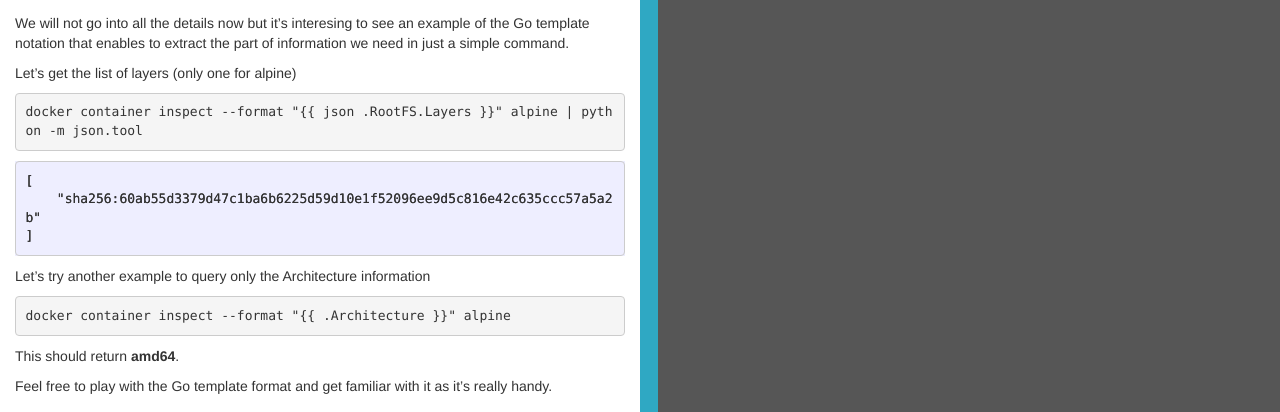
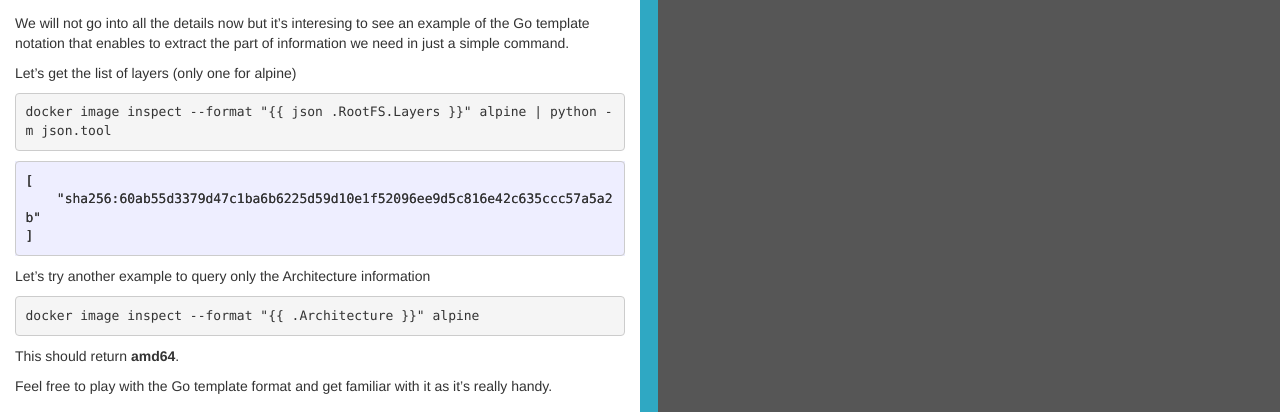
Before and after one commit to mario21ic/play-with-docker.github.io, a Jekyll site: the page built from _posts/2017-01-27-docker-images.markdown, in a window 1280 px wide. Shown: the part 3993-4405 px from the top of the page. Built offline with Jekyll 4.4.1, drawn with Linux system fonts in a browser that asks for light colours; nearby versions of some CDN libraries; grey boxes are pictures that could not be loaded.

````diff
--- a/_posts/2017-01-27-docker-images.markdown
+++ b/_posts/2017-01-27-docker-images.markdown
@@ -235,7 +235,7 @@
 Let's get the list of layers (only one for alpine)
 
 ```.term1
-docker container inspect --format "{{ "{{ json .RootFS.Layers "}}}}" alpine | python -m json.tool
+docker image inspect --format "{{ "{{ json .RootFS.Layers "}}}}" alpine | python -m json.tool
 ```
 
 ```
@@ -247,7 +247,7 @@
 Let's try another example to query only the Architecture information
 
 ```.term1
-docker container inspect --format "{{ "{{ .Architecture "}}}}" alpine
+docker image inspect --format "{{ "{{ .Architecture "}}}}" alpine
 ```
 
 This should return **amd64**.
````
